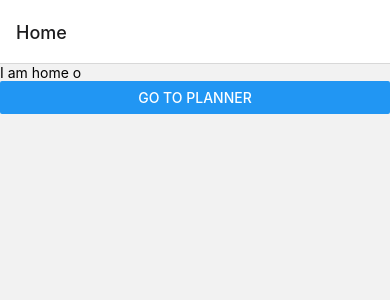
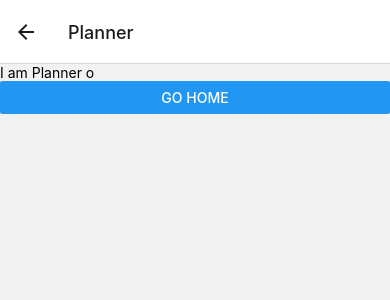
Before and after one commit to Isrealsix/workout, a React Native app: screen /Home in a window 390 px wide. Both pictures are taken after a click on the button "GO TO PLANNER". Shown: the top 300 px of the page. Built offline with nearby package versions, Linux system fonts and the light colour scheme.

Commit message:
connected navigation routes

```diff
--- a/screens/HomeScreen.tsx
+++ b/screens/HomeScreen.tsx
@@ -1,12 +1,12 @@
 import { View, Text, Button } from 'react-native'
 
-const HomeScreen = () => {
+const HomeScreen:React.FC<any> = ({ navigation }) => {
   return (
     <View>
       <Text>I am home o</Text>
       <Button
         title='Go to planner'
-        onPress={() => alert('Go to planner')}
+        onPress={() => navigation.push('Planner')}
       />
     </View>
   )
--- a/screens/Planner.tsx
+++ b/screens/Planner.tsx
@@ -1,12 +1,12 @@
 import { View, Text, Button } from 'react-native'
 
-const PlannerScreen = () => {
+const PlannerScreen:React.FC<any> = ({ navigation }) => {
   return (
     <View>
       <Text>I am Planner o</Text>
       <Button
         title='Go Home'
-        onPress={() => alert('Go to Home screen')}
+        onPress={() => navigation.push('Home')}
       />
     </View>
   )
```
